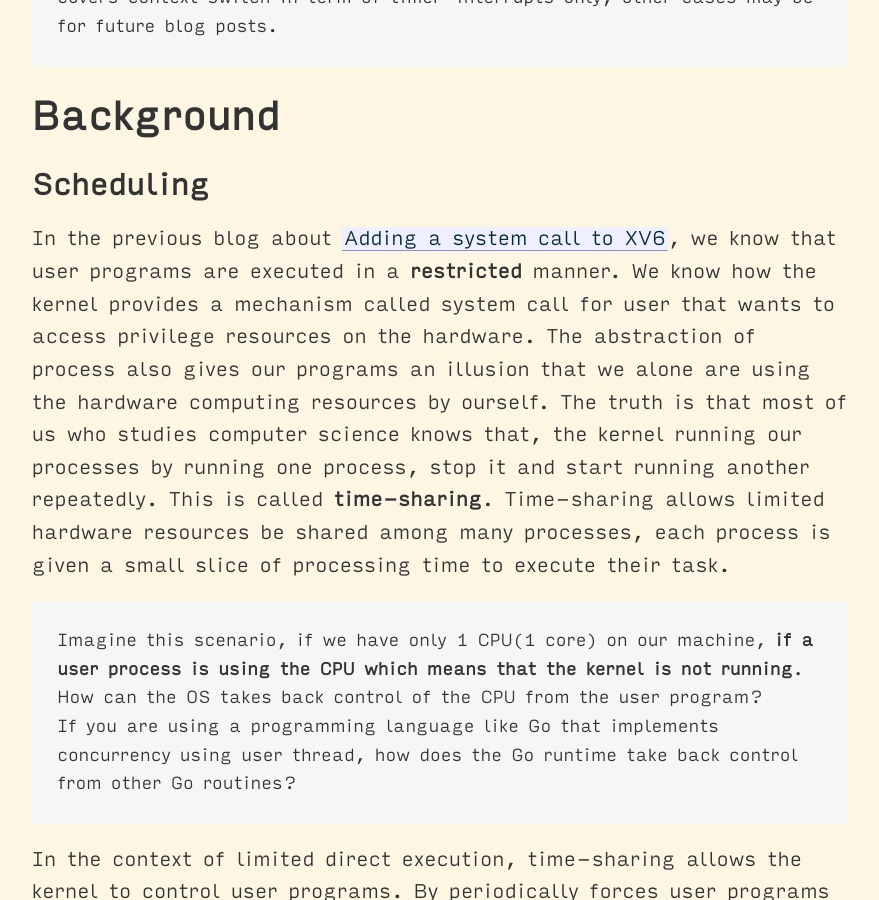
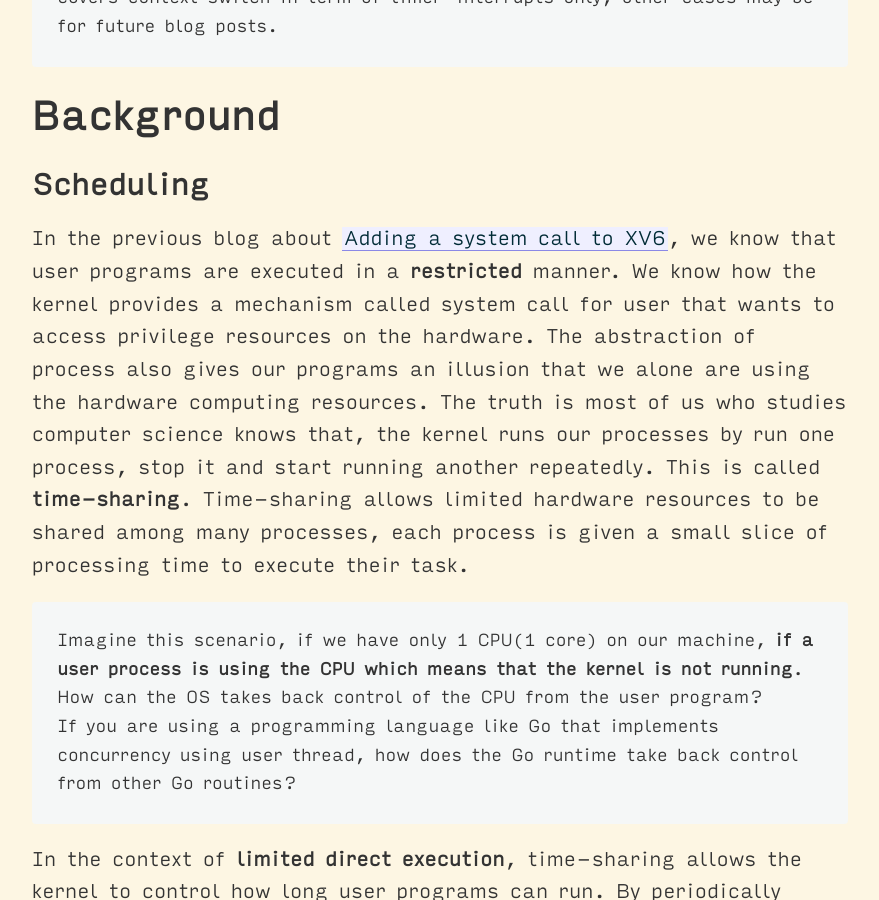
Before and after one commit to bannnn511/bannnn511.github.io, a Jekyll site: the page built from _notes/xv6/xv6-scheduler-and-context-switch.md, in a window 1280 px wide and 900 px high, scrolled down 613 px. Shown: the whole window, without its empty margins (45-924 px from the left). Built offline with Jekyll 4.4.1, drawn with Linux system fonts in a browser that asks for light colours; some of the changed text lies outside the part shown.

Commit message:
grammar fixes

````diff
--- a/_notes/xv6/xv6-scheduler-and-context-switch.md
+++ b/_notes/xv6/xv6-scheduler-and-context-switch.md
@@ -18,19 +18,19 @@ We will explore the xv6 kernel scheduling algorithm as well as the context switc
 
 ## Scheduling
 
-In the previous blog about [[Adding a system call to XV6]], we know that user programs are executed in a **restricted** manner. We know how the kernel provides a mechanism called system call for user that wants to access privilege resources on the hardware. The abstraction of process also gives our programs an illusion that we alone are using the hardware computing resources by ourself. The truth is that most of us who studies computer science knows that, the kernel running our processes by running one process, stop it and start running another repeatedly. This is called **time-sharing**. Time-sharing allows limited hardware resources be shared among many processes, each process is given a small slice of processing time to execute their task.
+In the previous blog about [[Adding a system call to XV6]], we know that user programs are executed in a **restricted** manner. We know how the kernel provides a mechanism called system call for user that wants to access privilege resources on the hardware. The abstraction of process also gives our programs an illusion that we alone are using the hardware computing resources. The truth is most of us who studies computer science knows that, the kernel runs our processes by run one process, stop it and start running another repeatedly. This is called **time-sharing**. Time-sharing allows limited hardware resources to be shared among many processes, each process is given a small slice of processing time to execute their task.
 
 > Imagine this scenario, if we have only 1 CPU(1 core) on our machine, **if a user process is using the CPU which means that the kernel is not running**. How can the OS takes back control of the CPU from the user program?
 >
 > If you are using a programming language like Go that implements concurrency using user thread, how does the Go runtime take back control from other Go routines?
 
-In the context of limited direct execution, time-sharing allows the kernel to control user programs. By periodically forces user programs to give back the CPU to the controller, user programs can not uses resource forever. By giving the control back to the kernel, the kernel's scheduler can decide which processes to run. The scheduling algorithm is the kernel policy to decide which processes to run.
+In the context of **limited direct execution**, time-sharing allows the kernel to control how long user programs can run. By periodically forces user programs to give back the CPU to the controller, user programs can not uses resource forever. By giving the control back to the kernel, the kernel's scheduler can decide which processes to run. The scheduling algorithm is the kernel **policy** to decide which processes to run.
 
 ## Multiplexing processes onto hardware processor
 
 There are 2 cases when the kernel will switch from one process to another:
 
- 1. OS periodically forces a switch when a process is executing in user space to the kernel space. This is called a **timer-interrupt**. In the previous blog post about [[Adding a system call to XV6]], we knows that when a system call is invoked, the user program must issue an interrupt instruction to transition to the kernel, the timer-interrupt is handled by the same mechanism. We will explore this later on in the xv6 kernel code.
+ 1. OS periodically forces a switch when a process is executing in user space to the kernel space. This is called a **timer-interrupt**. In the previous blog post about [[Adding a system call to XV6]], we knows that when a system call is invoked, the user program must issue an interrupt instruction to transition to the kernel, **the timer-interrupt is handled by the same mechanism**. We will explore this later on in the xv6 kernel code.
  2. When processes have to wait for device or pipe I/O to complete, when parent process waits for a child process to exit or the `sleep`  system call.
 
 ## Context Switch
@@ -47,6 +47,8 @@ Context switching from one user process to another user process involves:
  4. return to process B's user space
 
 Now, let's dive into the code for context switch.
+
+---
 
 # The code
 
@@ -95,8 +97,6 @@ struct proc {
 };
 ```
 
-I will only mention some important fields that we are needed in this blog. If you want to learn more, check out the references at the end of the blog.
-
 - `pgdir` is our page table which I will make another blog post.
 - `kstack` is the process's kernel stack. In order for kernel to execute when process transition from user space to kernel space is that each process shares a part of their address space with the kernel. What this means is that the kernel `code` and `data` section exists in every process and is pointed to the same physical location in the memory. With this setup, when the process transition from user space to kernel space, kernel code can be executed.
 - `state` presents the state of our process. `RUNNABLE` is when our process can be run and it is waiting for the CPU to run. `RUNNING` is when it is being executed.
@@ -128,7 +128,7 @@ void trap(struct trapframe *tf)
 }
 ```
 
-At the first switch case, we can find the trap number for timer interrupts, it will update the ticks  count and wakeup any process that is waiting for the next ticks . It will only update the ticks count for the first CPU because **each CPU has its own timer and interrupt** and these timers may not be synchronized. `lapiceoi()` will acknowledge the local interrupt so that it can ready for next interrupts. The important code is further down in this function.
+At the first switch case, we can find the trap number for timer interrupts, it will update the ticks count and wakeup any process that is waiting for the next ticks . It will only update the ticks count for the first CPU because **each CPU has its own timer and interrupt** and these timers may not be synchronized. `lapiceoi()` will acknowledge the local interrupt so that it can ready for next interrupts. The important code is further down in this function.
 
 >I may cover `sleep` and `wakeup` in future blog post
 
````
Also changed, not shown: other parts of _notes/xv6/xv6-scheduler-and-context-switch.md (+2 -2 lines).
